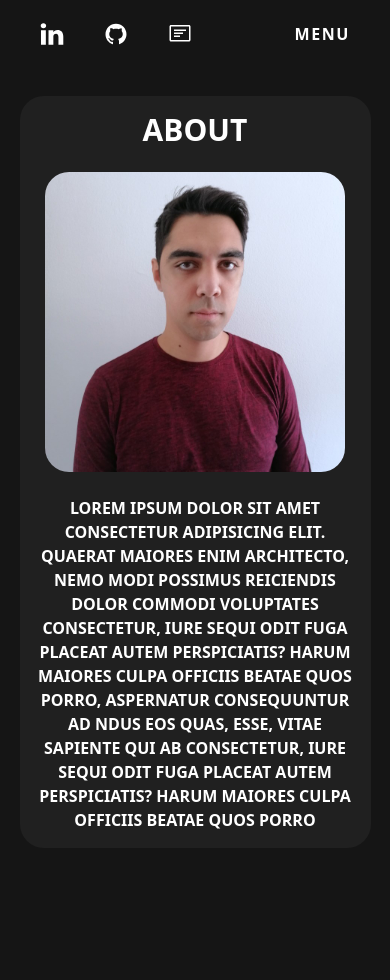
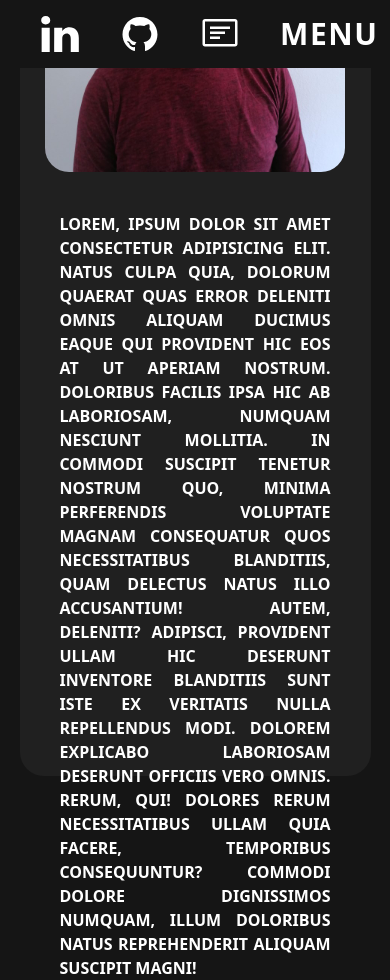
Before and after one commit to AngeloMalada/tomislav-jukica-portfolio, a Next.js app: page /about in a window 390 px wide. Before the commit the page ends 848 px from the top, so only its background shows below. Built offline with nearby package versions, Linux system fonts and the light colour scheme.

Commit message:
added mobile menu

```diff
--- a/app/about/page.tsx
+++ b/app/about/page.tsx
@@ -17,9 +17,9 @@ const About = (props: Props) => {
       transition={{
         duration: 1.5,
       }}
-      className="text-center uppercase font-bold  mt-24 flex flex-col text-m justify-center items-center gap-10  w-[90%] md:w-[60%] m-auto"
+      className="text-center uppercase font-bold  flex flex-col  text-m justify-center items-center gap-10 h-[92vh]  w-[90%] lg:w-[60%] m-auto"
     >
-      <div className="flex m-auto flex-col justify-center gap-6 items-center p-4 w-full  bg-[#202020] min-h-60 rounded-3xl hover:shadow-md  hover:bg-[#252525] transition-shadow hover:ease-in-out hover:duration-300 text-center font-bold uppercase">
+      <div className="flex flex-col justify-center gap-10 items-center py-10 w-full  bg-[#202020] min-h-60 rounded-3xl hover:shadow-md  hover:bg-[#252525] transition-shadow hover:ease-in-out hover:duration-300 text-center font-bold uppercase">
         <h1 className="text-3xl">ABOUT</h1>
         <Image
           className="rounded-3xl  object-cover object-top"
@@ -28,14 +28,19 @@ const About = (props: Props) => {
           height={300}
           width={300}
         />
-        <p className="text-center ">
-          Lorem ipsum dolor sit amet consectetur adipisicing elit. Quaerat
-          maiores enim architecto, nemo modi possimus reiciendis dolor commodi
-          voluptates consectetur, iure sequi odit fuga placeat autem
-          perspiciatis? Harum maiores culpa officiis beatae quos porro,
-          aspernatur consequuntur ad ndus eos quas, esse, vitae sapiente qui ab
-          consectetur, iure sequi odit fuga placeat autem perspiciatis? Harum
-          maiores culpa officiis beatae quos porro
+        <p className="text-justify px-10 ">
+          Lorem, ipsum dolor sit amet consectetur adipisicing elit. Natus culpa
+          quia, dolorum quaerat quas error deleniti omnis aliquam ducimus eaque
+          qui provident hic eos at ut aperiam nostrum. Doloribus facilis ipsa
+          hic ab laboriosam, numquam nesciunt mollitia. In commodi suscipit
+          tenetur nostrum quo, minima perferendis voluptate magnam consequatur
+          quos necessitatibus blanditiis, quam delectus natus illo accusantium!
+          Autem, deleniti? Adipisci, provident ullam hic deserunt inventore
+          blanditiis sunt iste ex veritatis nulla repellendus modi. Dolorem
+          explicabo laboriosam deserunt officiis vero omnis. Rerum, qui! Dolores
+          rerum necessitatibus ullam quia facere, temporibus consequuntur?
+          Commodi dolore dignissimos numquam, illum doloribus natus
+          reprehenderit aliquam suscipit magni!
         </p>
       </div>
     </motion.div>
--- a/app/contact/page.tsx
+++ b/app/contact/page.tsx
@@ -16,7 +16,7 @@ const Contact = (props: Props) => {
       transition={{
         duration: 1.5,
       }}
-      className="mt-28 h-[80vh]"
+      className="mt-28 h-[92vh] flex justify-center items-center"
     >
       <form className="flex flex-col justify-center items-center gap-5 bg-[#252525] p-10 w-[90%] md:w-[60%] m-auto rounded-3xl">
         <label htmlFor="name">Name</label>
--- a/app/layout.tsx
+++ b/app/layout.tsx
@@ -4,6 +4,7 @@ import Navbar from "../components/Navbar";
 import "./globals.css";
 import { Provider } from "react-redux";
 import store from "../redux/store";
+import Footer from "../components/Footer";
 
 export default function RootLayout({
   children,
@@ -18,6 +19,7 @@ export default function RootLayout({
           <Navbar />
           {children}
           <Cursor />
+          {/* <Footer /> */}
         </body>
       </html>
     </Provider>
--- a/app/projects/[id]/page.tsx
+++ b/app/projects/[id]/page.tsx
@@ -5,7 +5,7 @@ type Props = {};
 
 const Project = (props: Props) => {
   return (
-    <div className="mt-24 text-gray-500">
+    <div className="mt-[8vh] h-[92vh] flex justify-center items-center text-gray-500">
       <SingleProject />
     </div>
   );
--- /dev/null
+++ b/components/Footer.tsx
@@ -0,0 +1,9 @@
+import React from "react";
+
+type Props = {};
+
+const Footer = (props: Props) => {
+  return <div className="h-[10vh] bg-black">Footer</div>;
+};
+
+export default Footer;
--- a/components/MainContent.tsx
+++ b/components/MainContent.tsx
@@ -19,14 +19,14 @@ const MainContent = () => {
       }}
       className="h-[92vh] mt-[8vh] flex  justify-between items-center gap-44  select-none uppercase font-bold"
     >
-      <div className="flex flex-col gap-6 justify-center w-full md:ml-10 ">
+      <div className="flex flex-col gap-6 justify-center w-full ml-10 ">
         <Slogan text="tomislav" />
         <Slogan text="jukica" />
         <Slogan text="game" />
         <Slogan text="dev" />
       </div>
 
-      <div className="hidden md:inline-block  mr-10">
+      <div className="hidden lg:inline-block mr-10">
         <Image
           className="rounded-3xl "
           src="/picture.jpeg"
--- a/components/Navbar.tsx
+++ b/components/Navbar.tsx
@@ -4,19 +4,24 @@ import Link from "next/link";
 import { TfiLinkedin } from "react-icons/tfi";
 import { AiFillGithub } from "react-icons/ai";
 import { GoNote } from "react-icons/go";
+import { motion } from "framer-motion";
 
 type Props = {};
 
 const Navbar = (props: Props) => {
   const [menu, setMenu] = useState(false);
+  const handleMenu = () => {
+    setMenu((prev) => !prev);
+  };
   return (
+    <>
       <div className=" bg-[#151515] h-[8vh] w-[100%] flex justify-between items-center z-10 gap-10 px-10 font-bold uppercase tracking-widest fixed top-0 ">
         <div className="flex gap-10">
-        <TfiLinkedin className="h-6 w-6" />
-        <AiFillGithub className="h-6 w-6" />
-        <GoNote className="h-6 w-6" />
+          <TfiLinkedin className="h-10 w-10" />
+          <AiFillGithub className="h-10 w-10" />
+          <GoNote className="h-10 w-10" />
         </div>
-      <div className="hidden md:flex gap-10 ">
+        <div className="hidden lg:flex gap-10 ">
           <Link href="/" className="cursor-none">
             <h1>Home</h1>
           </Link>
@@ -30,10 +35,38 @@ const Navbar = (props: Props) => {
             <h1>Contact</h1>
           </Link>
         </div>
-      <div className="block md:hidden">
-        <h1>Menu</h1>
+        <div className="block lg:hidden text-3xl">
+          <h1 onClick={handleMenu}>Menu</h1>
         </div>
       </div>
+      {menu && (
+        <motion.div
+          initial={{
+            x: 200,
+          }}
+          animate={{
+            x: 0,
+          }}
+          transition={{
+            duration: 1,
+          }}
+          className="flex flex-col bg-red-500 w-[35vw] h-[100vh] z-10 justify-start pt-20 text-5xl gap-10 text-center rounded-2xl absolute right-0"
+        >
+          <Link href="/" className="cursor-none">
+            <h1>Home</h1>
+          </Link>
+          <Link href="/projects" className="cursor-none">
+            <h1>Projects</h1>
+          </Link>
+          <Link href="/about" className="cursor-none">
+            <h1>About</h1>
+          </Link>
+          <Link href="/contact" className="cursor-none">
+            <h1>Contact</h1>
+          </Link>
+        </motion.div>
+      )}
+    </>
   );
 };
 
--- a/components/SingleProject.tsx
+++ b/components/SingleProject.tsx
@@ -17,7 +17,7 @@ const SingleProject = (props: Props) => {
       transition={{
         duration: 1.5,
       }}
-      className="flex flex-col gap-10 w-[80%] min-h-[80%] bg-[#202020] rounded-3xl m-auto font-bold uppercase text-center p-10 text-m mb-10 hover:shadow-md hover:bg-[#252525]  transition-shadow hover:ease-in-out hover:duration-300"
+      className="flex flex-col gap-10 w-[80%]  bg-[#202020] justify-center items-center rounded-3xl  font-bold uppercase text-center p-10 text-m mb-10 hover:shadow-md hover:bg-[#252525]  transition-shadow hover:ease-in-out hover:duration-300"
     >
       <h1>Single Project</h1>
       <Image
@@ -32,6 +32,13 @@ const SingleProject = (props: Props) => {
         cupiditate. Neque quam velit commodi nulla accusamus inventore impedit
         qui vitae distinctio, aspernatur vel necessitatibus nam dicta. Deserunt
         quod quas laborum delectus maiores unde exercitationem officia. Est
+        cupiditate. Neque quam velit commodi nulla accusamus inventore impedit
+        qui vitae distinctio, aspernatur vel necessitatibus nam dicta. Deserunt
+        quod quas laborum delectus maiore qui vitae distinctio, aspernatur vel
+        necessitatibus nam dicta. Deserunt quod quas laborum delectus maiores
+        unde exercitationem officia. Est cupiditate. Neque quam velit commodi
+        nulla accusamus inventore impedit qui vitae distinctio, aspernatur vel
+        necessitatibus nam dicta. Deserunt quod quas laborum delectus maiore
       </p>
 
       <h1>Download</h1>
--- a/components/Slogan.tsx
+++ b/components/Slogan.tsx
@@ -18,7 +18,7 @@ const Slogan = ({ text }: Props) => {
     <h1
       onMouseEnter={mouseEnter}
       onMouseLeave={mouseLeave}
-      className=" text-5xl  lg:text-9xl  m-auto md:m-0 font-bold inline-block w-[max-content] "
+      className=" text-9xl  m-auto lg:m-0 font-bold inline-block w-[max-content] "
     >
       {text}
     </h1>
--- a/redux/cursorSlice.js
+++ b/redux/cursorSlice.js
@@ -11,7 +11,7 @@ const cursorSlice = createSlice({
   },
   reducers: {
     hovered: (state) => {
-      state.backgroundColor = "rgba( 21, 21, 21, 0.2 )";
+      state.backgroundColor = "rgba( 255, 255, 255, 1 )";
       state.width = "100px";
       state.height = "100px";
       state.halfWidth = 50;
```
Also changed, not shown: app/projects/page.tsx (+8 -18 lines). Lines whose indentation alone changed are shown as unchanged.
